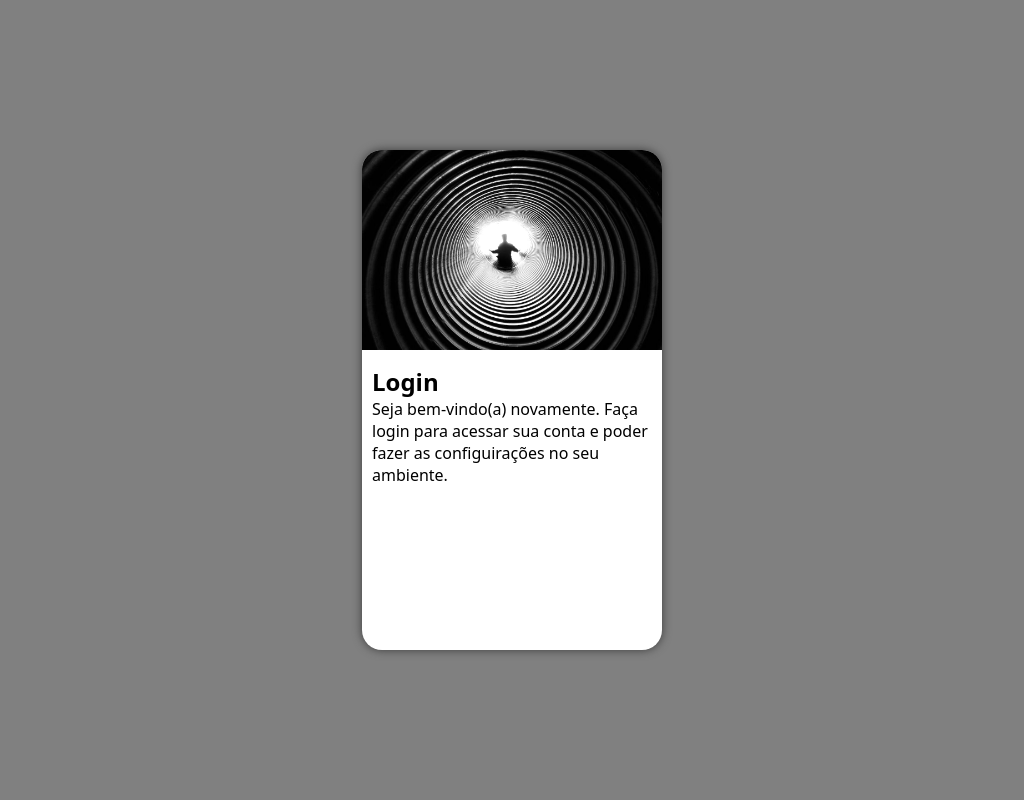
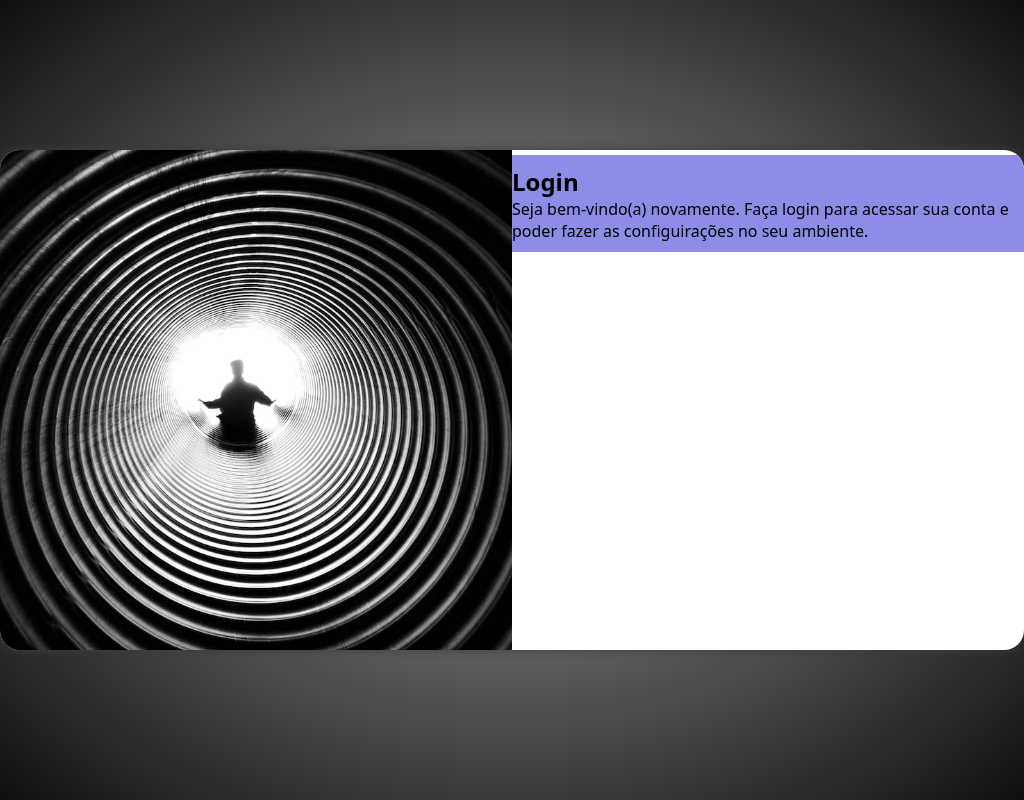
Before and after one commit to ViniciusLibanio/projeto-login, a plain HTML site: page index.html in a window 1024 px wide. Drawn offline with Linux system fonts and the light colour scheme.

Commit message:
media query para outras telas

```diff
--- /dev/null
+++ b/estilos/mediaquery.css
@@ -0,0 +1,58 @@
+@charset "UTF-8";
+
+/*
+    ATUALIZADA:
+
+Mobile devices – 320px — 480px.
+iPads, Tablets – 481px — 768px.
+Small screens, laptops – 769px — 1024px.
+Desktops, large screens – 1025px — 1200px.
+Extra large screens, TV – 1201px, and more.
+
+*/
+
+@media screen and (min-width: 768px) and (max-width: 1024px) {
+    body {
+        background-image: radial-gradient(rgba(187, 183, 183, 0.534), rgb(15, 15, 15));
+    }
+
+    section#login {
+        width: 80vw;
+    }
+
+    section#login>div#imagem {
+        float: left;
+        width: 30%;
+        height: 100%;
+    }
+
+    section#login>div#formulario {
+        width: 100%;
+
+
+        background-color: rgb(245, 92, 92);
+    }
+}
+
+@media screen and (min-width: 1024px) {
+    body {
+        background-image: radial-gradient(rgba(187, 183, 183, 0.534), rgb(15, 15, 15));
+    }
+
+    section#login {
+        width: 1024px;
+    }
+
+    section#login>div#imagem {
+        float: left;
+        width: 50%;
+        height: 100%;
+    }
+
+    section#login>div#formulario {
+        width: 100%;
+
+        background-color: rgb(141, 141, 231);
+    }
+
+}
--- a/estilos/style.css
+++ b/estilos/style.css
@@ -34,12 +34,20 @@ section#login > div#imagem {
     background-size: cover;
 }
 
+section#login > div#formulario {
+    display: block;
+    padding: 10px;
+    margin-top: 5px;
+}
+
 section#login {
     position: absolute;
     top: 50%;
     left: 50%;
     transform: translate(-50%, -50%);
     overflow: hidden;
+    transition: width 0.3s, height 0.3s;
+    transition-timing-function: ease;
 
 
     background-color: white;
@@ -48,9 +56,3 @@ section#login {
     border-radius: 20px;
     box-shadow: 0px 0px 10px rgb(59, 59, 59);
 }
-
-section#login > div#formulario {
-    display: block;
-    padding: 10px;
-    margin-top: 5px;
-}
--- a/index.html
+++ b/index.html
@@ -5,6 +5,7 @@
     <meta charset="UTF-8">
     <meta name="viewport" content="width=device-width, initial-scale=1.0">
     <link rel="stylesheet" href="estilos/style.css">
+    <link rel="stylesheet" href="estilos/mediaquery.css">
     <title>Login</title>
 </head>
 
@@ -19,10 +20,6 @@
                 <h1>Login</h1>
                 <p>Seja bem-vindo(a) novamente. Faça login para acessar sua conta e poder fazer as configuirações no seu
                     ambiente.</p>
-
-                <form action="login.php" method="post">
-
-                </form>
             </div>
 
         </section>
```
